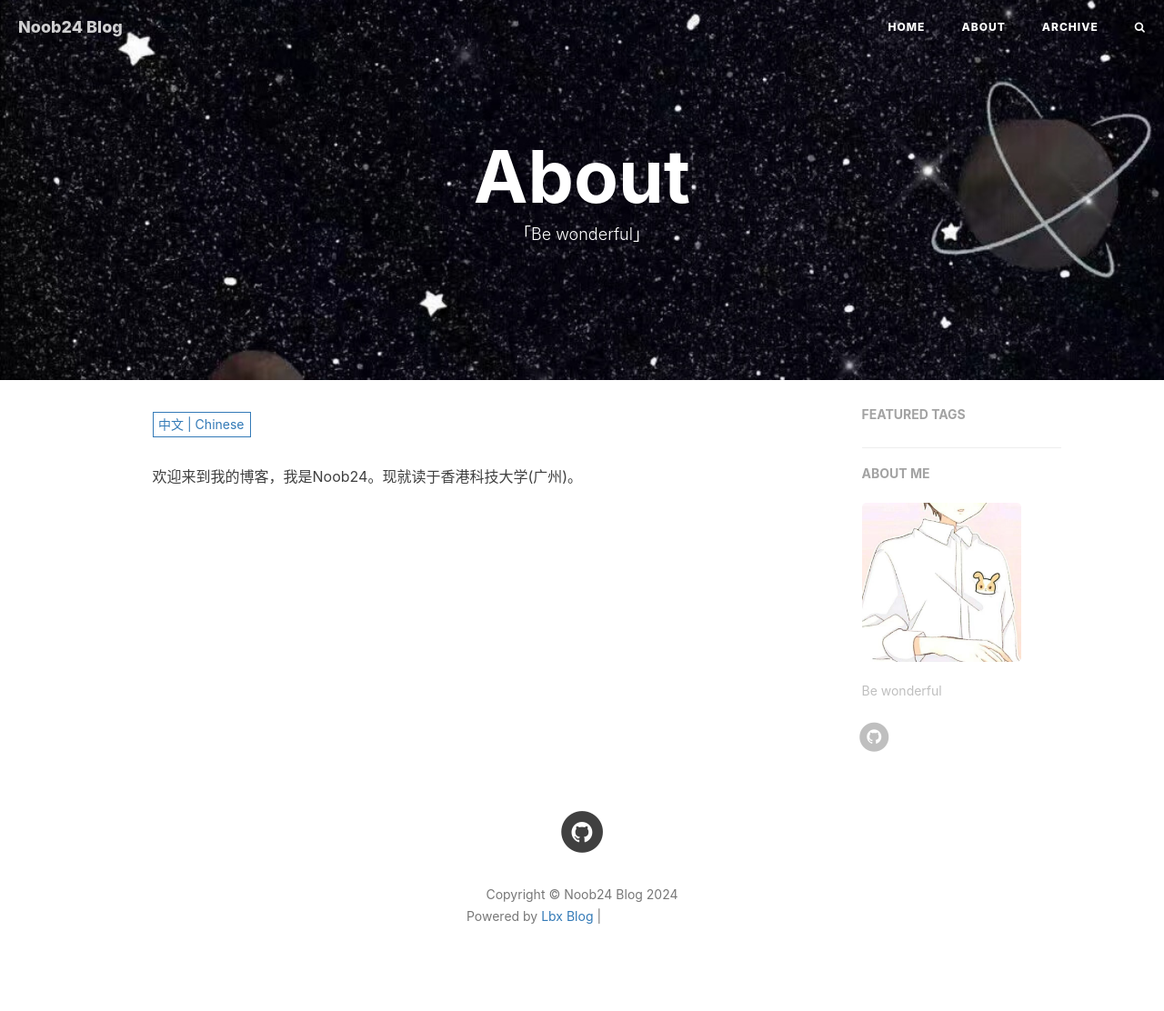
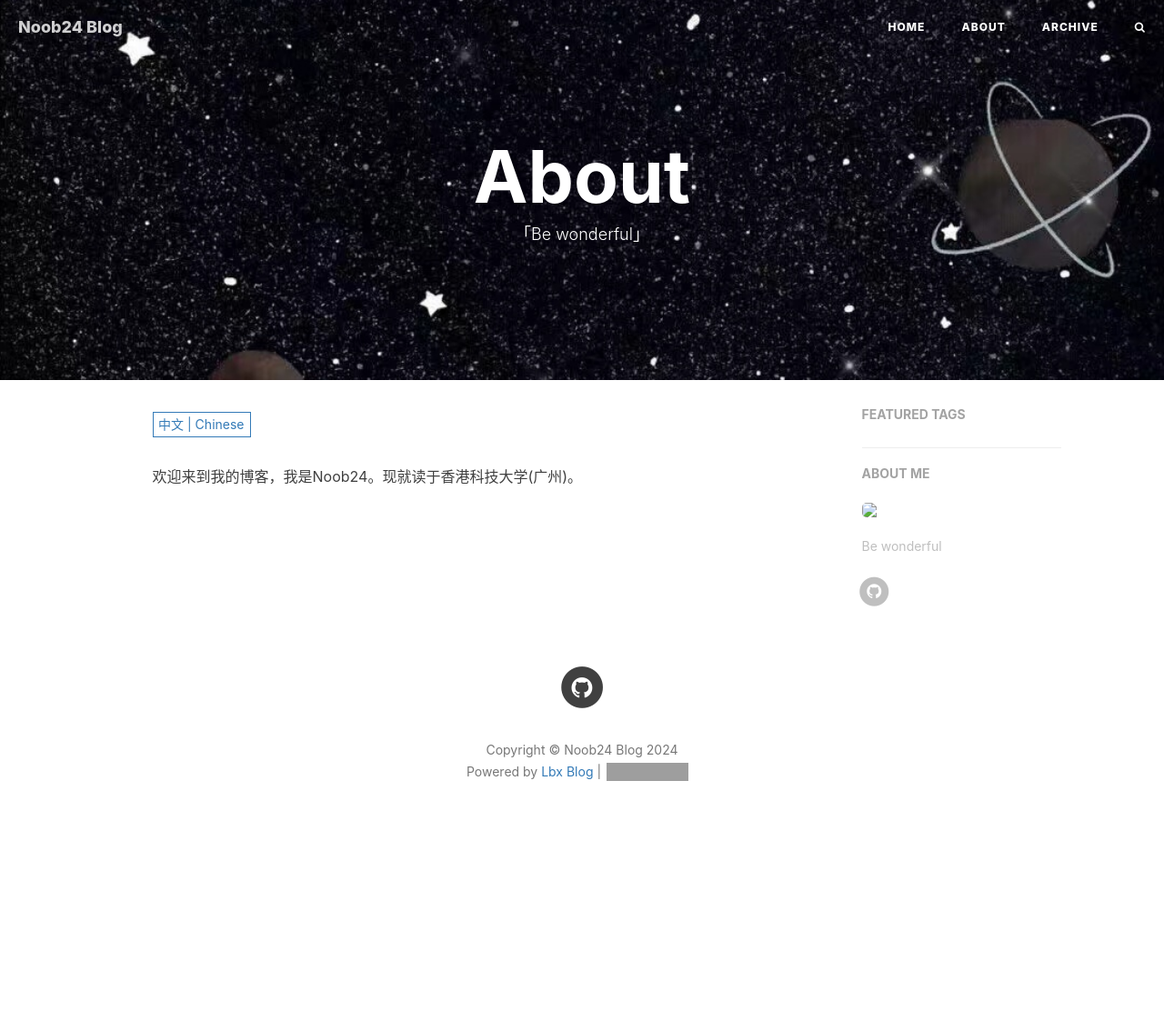
Before and after one commit to CChenTaiyu/CChenTaiyu.github.io, a Jekyll site: the page built from about.html, in a window 1280 px wide. Shown: the whole page at 91% size. Built offline with Jekyll 4.4.1, drawn with Linux system fonts in a browser that asks for light colours; nearby versions of some CDN libraries; comment, search, counter and statistics services are not loaded; after the commit the page ends 953 px from its top, so only the background shows below that; grey boxes are pictures that could not be loaded.

Commit message:
Modify other info

```diff
--- a/_config.yml
+++ b/_config.yml
@@ -75,7 +75,7 @@
 # Sidebar settings
 sidebar: true # whether or not using Sidebar.
 sidebar-about-description: "Be wonderful"
-sidebar-avatar: https://github.com/CChenTaiyu/CChenTaiyu.github.io/blob/e220c6c6a154a9460bdfd615a802443452bbc447/img/profile-image.jpg # use absolute URL, seeing it's used in both `/` and `/about/`
+sidebar-avatar: img/profile-image.jpg # use absolute URL, seeing it's used in both `/` and `/about/`
 
 # Featured Tags
 featured-tags: true # whether or not using Feature-Tags
```
